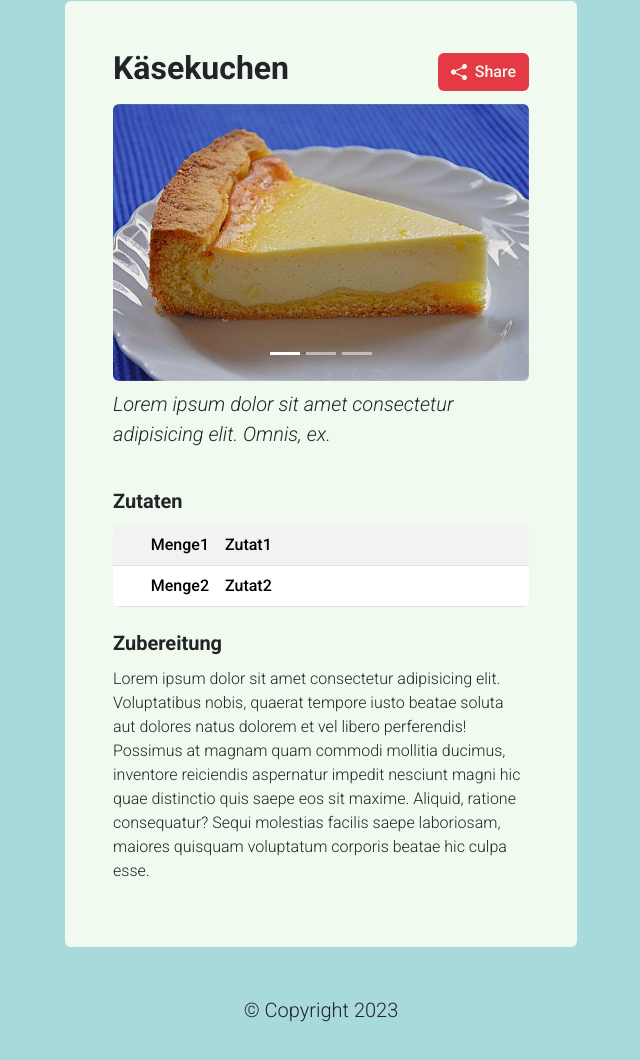
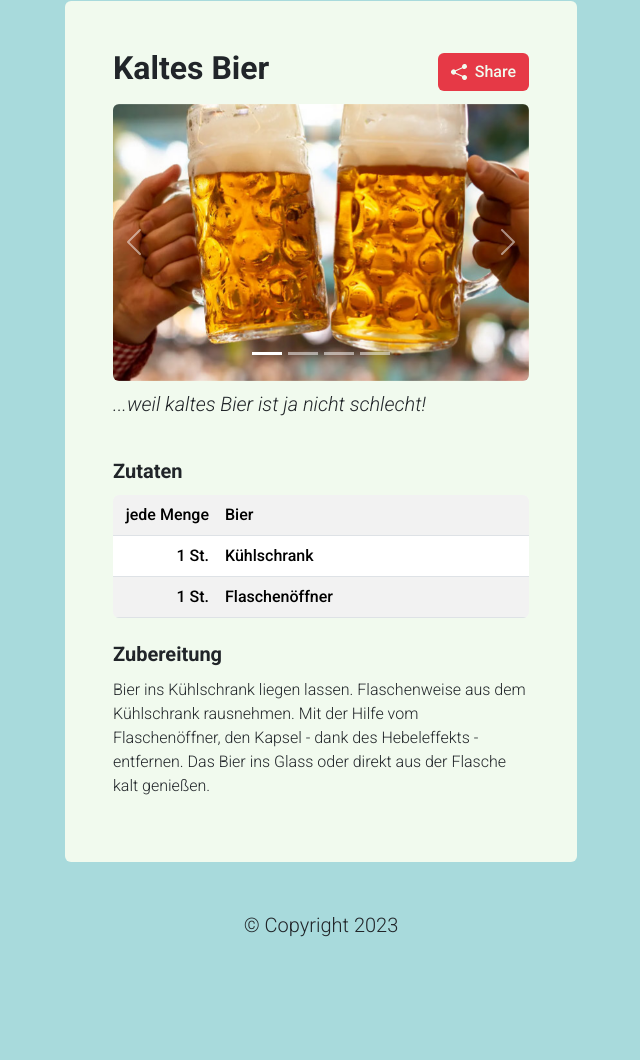
Before and after one commit to soydanius/cookbook, a plain HTML site: page recipe6.html in a window 1280 px wide. Shown: the part 292-1352 px from the top of the page, without its empty margins (319-959 px from the left). After the commit the page ends 1296 px from the top, so only its background shows below. Drawn offline with nearby package versions, Linux system fonts and the light colour scheme.

Commit message:
recipes56

```diff
--- a/recipe6.html
+++ b/recipe6.html
@@ -57,7 +57,7 @@
       <div class="container recipe-container p-5 rounded">
         <div class="row pb-2 align-items-center">
           <div class="col-10">
-            <h1 id="recipeTitle" class="h1 text-truncate recipe-title">Käsekuchen</h1>
+            <h1 id="recipeTitle" class="h1 text-truncate recipe-title">Kaltes Bier</h1>
           </div>
           <div class="col-2 d-flex justify-content-end">
             <button id="shareButton" type="button" class="btn share-button">
@@ -102,16 +102,25 @@
                 data-bs-slide-to="2"
                 aria-label="Slide 3"
               ></button>
+              <button
+              type="button"
+              data-bs-target="#carouselExampleIndicators"
+              data-bs-slide-to="3"
+              aria-label="Slide 4"
+            ></button>
             </div>
             <div class="carousel-inner rounded">
               <div class="carousel-item active">
-                <img src="images/rezept1_käsekuchen_1.jpeg" class="d-block w-100" alt="..." />
+                <img src="images/rezept6_bier_4.jpeg" class="d-block w-100" alt="kaltes Bier" />
               </div>
               <div class="carousel-item">
-                <img src="images/rezept1_käsekuchen_2.jpg" class="d-block w-100" alt="..." />
+                <img src="images/rezept6_bier_3.jpeg" class="d-block w-100" alt="mehr kaltes Bier" />
               </div>
               <div class="carousel-item">
-                <img src="images/rezept1_käsekuchen_3.jpeg" class="d-block w-100" alt="..." />
+                <img src="images/rezept6_bier-1.jpeg" class="d-block w-100" alt="noch mehr kaltes Bier" />
+              </div>
+              <div class="carousel-item">
+                <img src="images/rezept6_bier_2.jpeg" class="d-block w-100" alt="Bier, sehr kaltes Bier" />
               </div>
             </div>
             <button
@@ -137,7 +146,7 @@
         <div class="row pb-4">
           <div class="col">
             <p class="blockquote recipe-description">
-              Lorem ipsum dolor sit amet consectetur adipisicing elit. Omnis, ex.
+              ...weil kaltes Bier ist ja nicht schlecht!
             </p>
           </div>
         </div>
@@ -147,12 +156,16 @@
             <table class="table table-striped rounded p-5 overflow-hidden recipe-ingredients">
               <tbody>
                 <tr>
-                  <td class="text-end w-25">Menge1</td>
-                  <td>Zutat1</td>
+                  <td class="text-end w-25">jede Menge</td>
+                  <td>Bier</td>
                 </tr>
                 <tr>
-                  <td class="text-end w-25">Menge2</td>
-                  <td>Zutat2</td>
+                  <td class="text-end w-25">1 St.</td>
+                  <td>Kühlschrank</td>
+                </tr>
+                <tr>
+                  <td class="text-end w-25">1 St.</td>
+                  <td>Flaschenöffner</td>
                 </tr>
               </tbody>
             </table>
@@ -162,12 +175,7 @@
           <div class="col">
             <h3 class="pb-1 recipe-heading">Zubereitung</h3>
             <p class="recipe-instructions">
-              Lorem ipsum dolor sit amet consectetur adipisicing elit. Voluptatibus nobis, quaerat
-              tempore iusto beatae soluta aut dolores natus dolorem et vel libero perferendis!
-              Possimus at magnam quam commodi mollitia ducimus, inventore reiciendis aspernatur
-              impedit nesciunt magni hic quae distinctio quis saepe eos sit maxime. Aliquid, ratione
-              consequatur? Sequi molestias facilis saepe laboriosam, maiores quisquam voluptatum
-              corporis beatae hic culpa esse.
+             Bier ins Kühlschrank liegen lassen. Flaschenweise aus dem Kühlschrank rausnehmen. Mit der Hilfe vom Flaschenöffner, den Kapsel - dank des Hebeleffekts - entfernen. Das Bier ins Glass oder direkt aus der Flasche kalt genießen.
             </p>
             <!-- Optional: collapsable content - to be done when enough time available -->
           </div>
```
Also changed, not shown: recipe5.html (+5 -5 lines).
